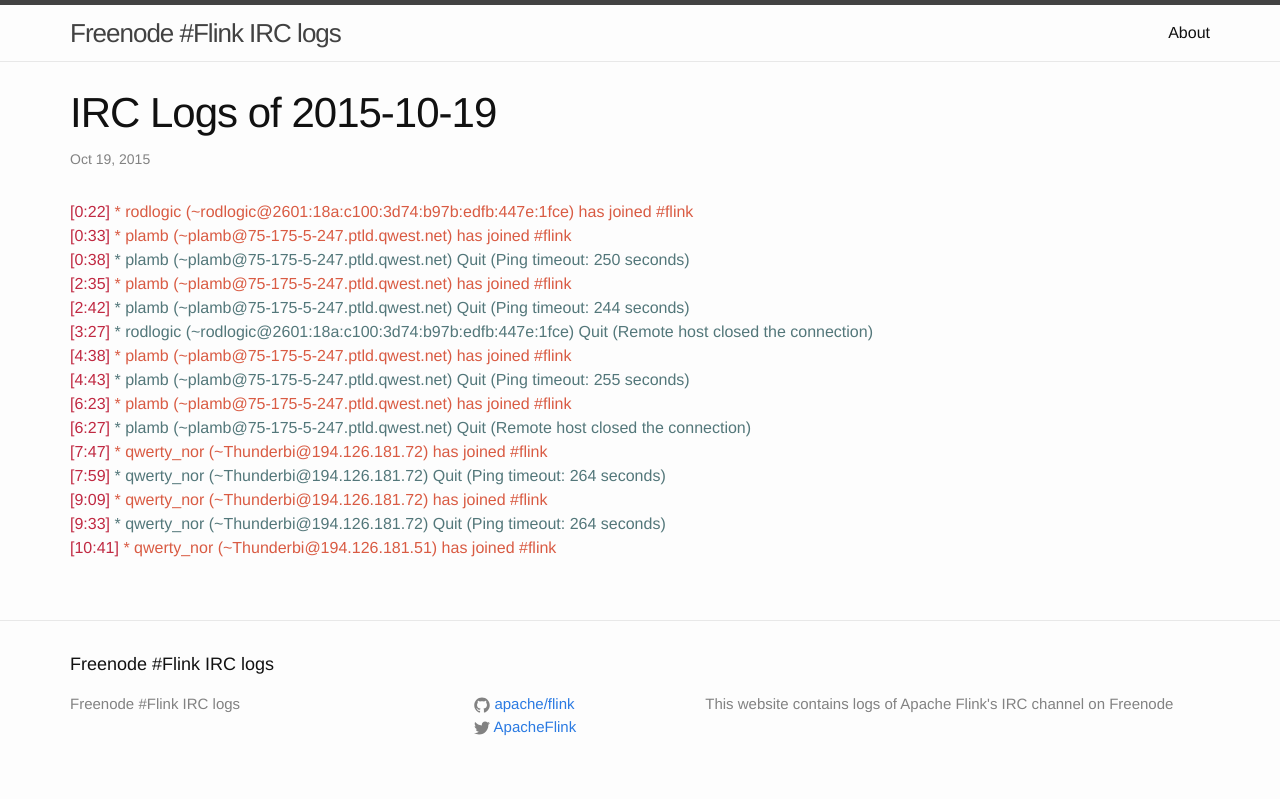
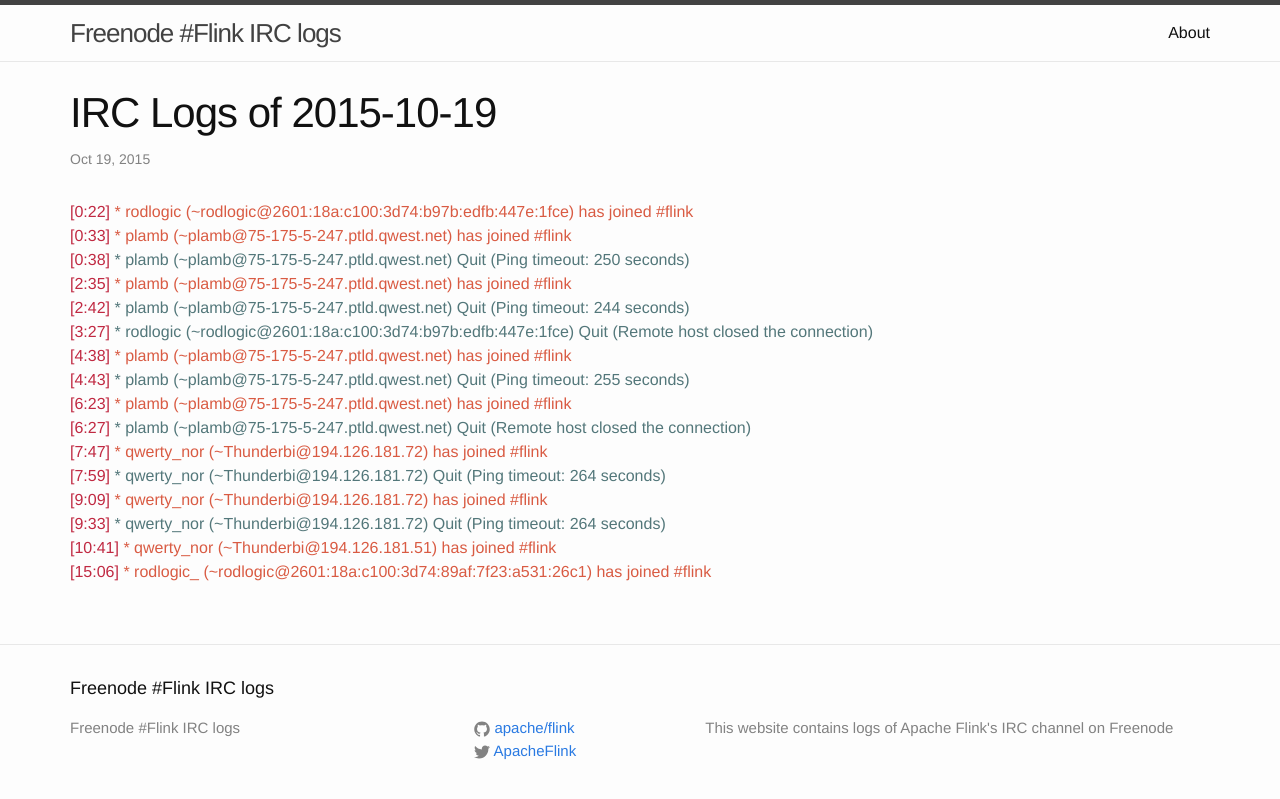
Before and after one commit to flink-irc-logs/flink-irc-logs.github.io, a Jekyll site: the page built from _posts/2015-10-19-logs.markdown, in a window 1280 px wide. Shown: the top 799 px of the page. Built offline with Jekyll 4.4.1, drawn with Linux system fonts in a browser that asks for light colours.

Commit message:
Update of the logs on Mon Oct 19 15:27:36 CEST 2015

```diff
--- a/_posts/2015-10-19-logs.markdown
+++ b/_posts/2015-10-19-logs.markdown
@@ -19,3 +19,4 @@
 <span class="irc-date">[9:09]</span> <span class="irc-green">* qwerty_nor (~Thunderbi@194.126.181.72) has joined #flink</span><br />
 <span class="irc-date">[9:33]</span> <span class="irc-navy">* qwerty_nor (~Thunderbi@194.126.181.72) Quit (Ping timeout: 264 seconds)</span><br />
 <span class="irc-date">[10:41]</span> <span class="irc-green">* qwerty_nor (~Thunderbi@194.126.181.51) has joined #flink</span><br />
+<span class="irc-date">[15:06]</span> <span class="irc-green">* rodlogic_ (~rodlogic@2601:18a:c100:3d74:89af:7f23:a531:26c1) has joined #flink</span><br />
```
